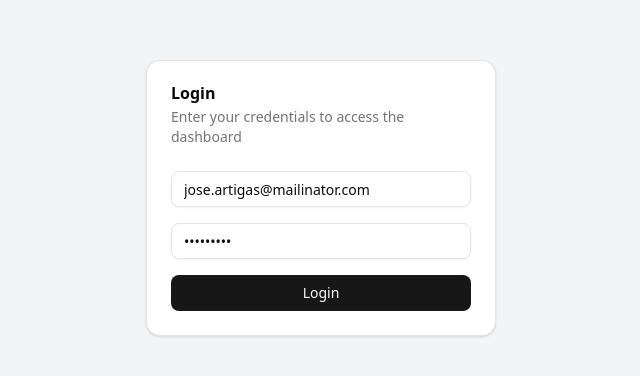
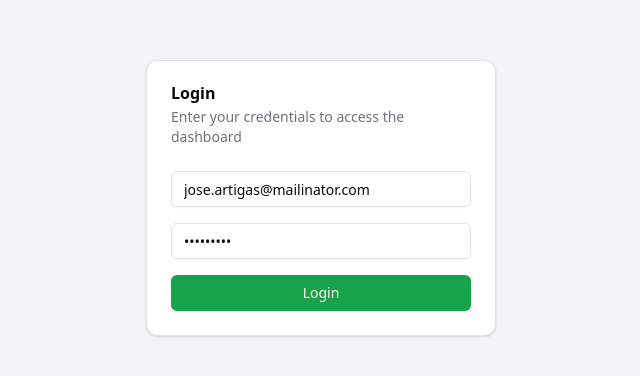
Before and after one commit to yencolon/esmeralda-dashboard, a Next.js app: page /login in a window 1280 px wide. Shown: the part 202-578 px from the top of the page, without its empty margins (319-959 px from the left). Built offline with nearby package versions, Linux system fonts and the light colour scheme.

Commit message:
Update themes

```diff
--- a/app/globals.css
+++ b/app/globals.css
@@ -3,6 +3,9 @@
 @plugin "tailwindcss-animate";
 
 @custom-variant dark (&:is(.dark *));
+
+
+
 
 @theme inline {
   --color-background: var(--background);
@@ -45,72 +48,74 @@
 }
 
 :root {
-  --radius: 0.625rem;
-  --background: oklch(1 0 0);
-  --foreground: oklch(0.145 0 0);
-  --card: oklch(1 0 0);
-  --card-foreground: oklch(0.145 0 0);
-  --popover: oklch(1 0 0);
-  --popover-foreground: oklch(0.145 0 0);
-  --primary: oklch(0.205 0 0);
-  --primary-foreground: oklch(0.985 0 0);
-  --secondary: oklch(0.97 0 0);
-  --secondary-foreground: oklch(0.205 0 0);
-  --muted: oklch(0.97 0 0);
-  --muted-foreground: oklch(0.556 0 0);
-  --accent: oklch(0.97 0 0);
-  --accent-foreground: oklch(0.205 0 0);
-  --destructive: oklch(0.577 0.245 27.325);
-  --border: oklch(0.922 0 0);
-  --input: oklch(0.922 0 0);
-  --ring: oklch(0.708 0 0);
-  --chart-1: oklch(0.646 0.222 41.116);
-  --chart-2: oklch(0.6 0.118 184.704);
-  --chart-3: oklch(0.398 0.07 227.392);
-  --chart-4: oklch(0.828 0.189 84.429);
-  --chart-5: oklch(0.769 0.188 70.08);
-  --sidebar: oklch(0.985 0 0);
-  --sidebar-foreground: oklch(0.145 0 0);
-  --sidebar-primary: oklch(0.205 0 0);
-  --sidebar-primary-foreground: oklch(0.985 0 0);
-  --sidebar-accent: oklch(0.97 0 0);
-  --sidebar-accent-foreground: oklch(0.205 0 0);
-  --sidebar-border: oklch(0.922 0 0);
-  --sidebar-ring: oklch(0.708 0 0);
+  --background: hsl(0 0% 100%);
+  --foreground: hsl(240 10% 3.9%);
+  --card: hsl(0 0% 100%);
+  --card-foreground: hsl(240 10% 3.9%);
+  --popover: hsl(0 0% 100%);
+  --popover-foreground: hsl(240 10% 3.9%);
+  --primary: hsl(142.1 76.2% 36.3%);
+  --primary-foreground: hsl(355.7 100% 97.3%);
+  --secondary: hsl(240 4.8% 95.9%);
+  --secondary-foreground: hsl(240 5.9% 10%);
+  --muted: hsl(240 4.8% 95.9%);
+  --muted-foreground: hsl(240 3.8% 46.1%);
+  --accent: hsl(240 4.8% 95.9%);
+  --accent-foreground: hsl(240 5.9% 10%);
+  --destructive: hsl(0 84.2% 60.2%);
+  --destructive-foreground: hsl(0 0% 98%);
+  --border: hsl(240 5.9% 90%);
+  --input: hsl(240 5.9% 90%);
+  --ring: hsl(142.1 76.2% 36.3%);
+  --radius: 0.5rem;
+  --chart-1: hsl(12 76% 61%);
+  --chart-2: hsl(173 58% 39%);
+  --chart-3: hsl(197 37% 24%);
+  --chart-4: hsl(43 74% 66%);
+  --chart-5: hsl(27 87% 67%);
+  --sidebar: hsl(0 0% 100%);
+  --sidebar-foreground: hsl(240 10% 3.9%);
+  --sidebar-primary: hsl(142.1 76.2% 36.3%);
+  --sidebar-primary-foreground: hsl(355.7 100% 97.3%);
+  --sidebar-accent: hsl(240 4.8% 95.9%);
+  --sidebar-accent-foreground: hsl(240 5.9% 10%);
+  --sidebar-border: hsl(240 5.9% 90%);
+  --sidebar-ring: hsl(142.1 76.2% 36.3%);
 }
 
 .dark {
-  --background: oklch(0.145 0 0);
-  --foreground: oklch(0.985 0 0);
-  --card: oklch(0.205 0 0);
-  --card-foreground: oklch(0.985 0 0);
-  --popover: oklch(0.205 0 0);
-  --popover-foreground: oklch(0.985 0 0);
-  --primary: oklch(0.922 0 0);
-  --primary-foreground: oklch(0.205 0 0);
-  --secondary: oklch(0.269 0 0);
-  --secondary-foreground: oklch(0.985 0 0);
-  --muted: oklch(0.269 0 0);
-  --muted-foreground: oklch(0.708 0 0);
-  --accent: oklch(0.269 0 0);
-  --accent-foreground: oklch(0.985 0 0);
-  --destructive: oklch(0.704 0.191 22.216);
-  --border: oklch(1 0 0 / 10%);
-  --input: oklch(1 0 0 / 15%);
-  --ring: oklch(0.556 0 0);
-  --chart-1: oklch(0.488 0.243 264.376);
-  --chart-2: oklch(0.696 0.17 162.48);
-  --chart-3: oklch(0.769 0.188 70.08);
-  --chart-4: oklch(0.627 0.265 303.9);
-  --chart-5: oklch(0.645 0.246 16.439);
-  --sidebar: oklch(0.205 0 0);
-  --sidebar-foreground: oklch(0.985 0 0);
-  --sidebar-primary: oklch(0.488 0.243 264.376);
-  --sidebar-primary-foreground: oklch(0.985 0 0);
-  --sidebar-accent: oklch(0.269 0 0);
-  --sidebar-accent-foreground: oklch(0.985 0 0);
-  --sidebar-border: oklch(1 0 0 / 10%);
-  --sidebar-ring: oklch(0.556 0 0);
+  --background: hsl(20 14.3% 4.1%);
+  --foreground: hsl(0 0% 95%);
+  --card: hsl(24 9.8% 10%);
+  --card-foreground: hsl(0 0% 95%);
+  --popover: hsl(0 0% 9%);
+  --popover-foreground: hsl(0 0% 95%);
+  --primary: hsl(142.1 70.6% 45.3%);
+  --primary-foreground: hsl(144.9 80.4% 10%);
+  --secondary: hsl(240 3.7% 15.9%);
+  --secondary-foreground: hsl(0 0% 98%);
+  --muted: hsl(0 0% 15%);
+  --muted-foreground: hsl(240 5% 64.9%);
+  --accent: hsl(12 6.5% 15.1%);
+  --accent-foreground: hsl(0 0% 98%);
+  --destructive: hsl(0 62.8% 30.6%);
+  --destructive-foreground: hsl(0 85.7% 97.3%);
+  --border: hsl(240 3.7% 15.9%);
+  --input: hsl(240 3.7% 15.9%);
+  --ring: hsl(142.4 71.8% 29.2%);
+  --chart-1: hsl(220 70% 50%);
+  --chart-2: hsl(160 60% 45%);
+  --chart-3: hsl(30 80% 55%);
+  --chart-4: hsl(280 65% 60%);
+  --chart-5: hsl(340 75% 55%);
+  --sidebar: hsl(24 9.8% 10%);
+  --sidebar-foreground: hsl(0 0% 95%);
+  --sidebar-primary: hsl(142.1 70.6% 45.3%);
+  --sidebar-primary-foreground: hsl(144.9 80.4% 10%);
+  --sidebar-accent: hsl(12 6.5% 15.1%);
+  --sidebar-accent-foreground: hsl(0 0% 98%);
+  --sidebar-border: hsl(240 3.7% 15.9%);
+  --sidebar-ring: hsl(142.4 71.8% 29.2%);
 }
 
 @layer base {
@@ -120,28 +125,5 @@
   body {
     @apply bg-background text-foreground;
   }
+
 }
-
-@layer base {
-  :root {
-    --sidebar-background: 0 0% 98%;
-    --sidebar-foreground: 240 5.3% 26.1%;
-    --sidebar-primary: 240 5.9% 10%;
-    --sidebar-primary-foreground: 0 0% 98%;
-    --sidebar-accent: 240 4.8% 95.9%;
-    --sidebar-accent-foreground: 240 5.9% 10%;
-    --sidebar-border: 220 13% 91%;
-    --sidebar-ring: 217.2 91.2% 59.8%;
-  }
-
-  .dark {
-    --sidebar-background: 240 5.9% 10%;
-    --sidebar-foreground: 240 4.8% 95.9%;
-    --sidebar-primary: 224.3 76.3% 48%;
-    --sidebar-primary-foreground: 0 0% 100%;
-    --sidebar-accent: 240 3.7% 15.9%;
-    --sidebar-accent-foreground: 240 4.8% 95.9%;
-    --sidebar-border: 240 3.7% 15.9%;
-    --sidebar-ring: 217.2 91.2% 59.8%;
-  }
-}
```
